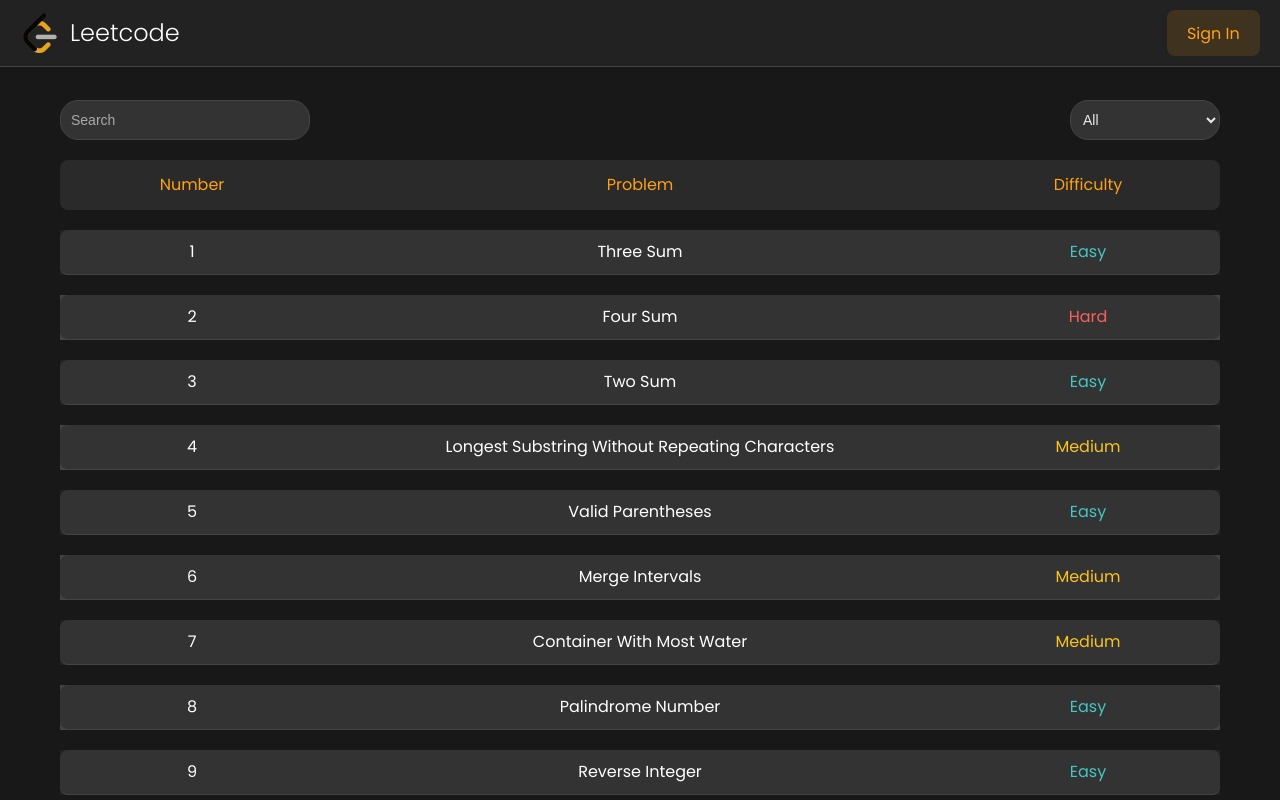
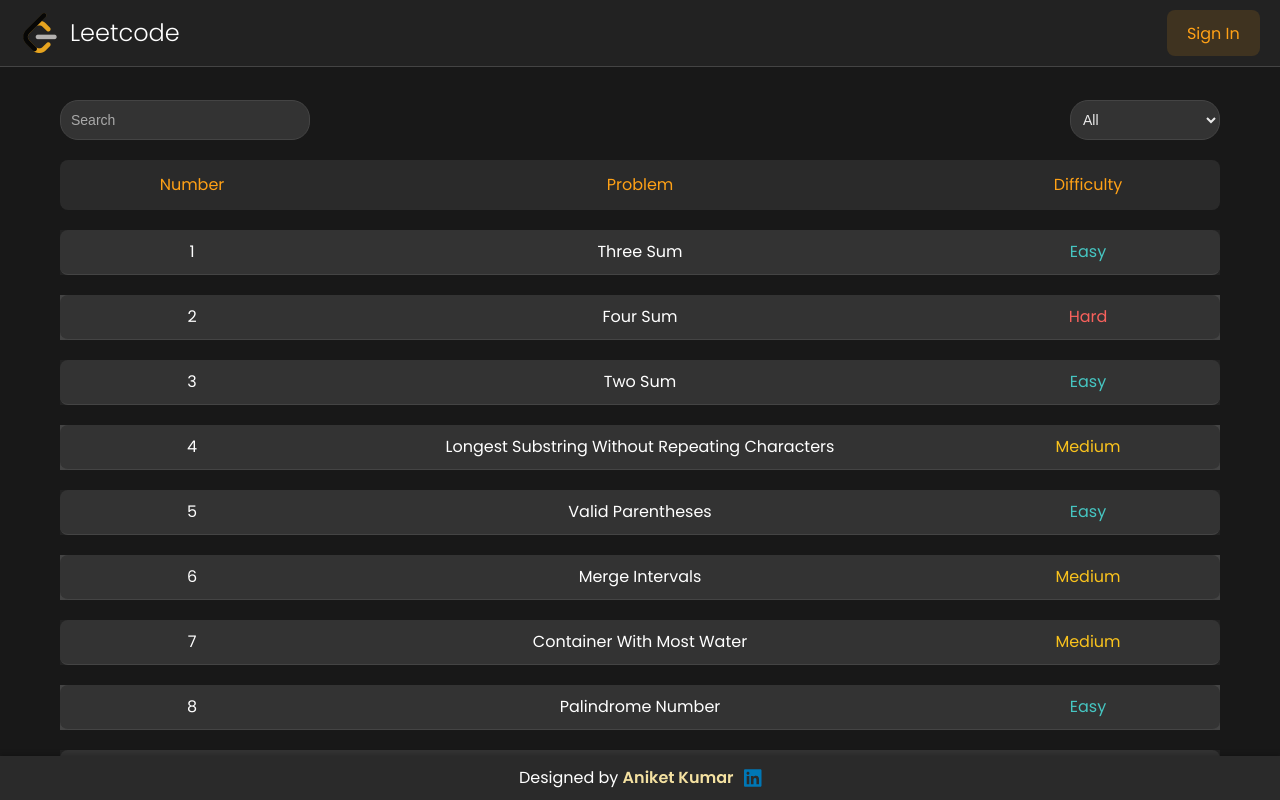
Before and after one commit to shinigl/Leetcode-Clone, a React (Vite) app: page / in a window 1280 px wide. Shown: the top 800 px of the page. Built offline with nearby package versions, Linux system fonts and the light colour scheme.

Commit message:
Updated CSS and added Footer.jsx

```diff
--- a/package.json
+++ b/package.json
@@ -11,6 +11,7 @@
   },
   "dependencies": {
     "@fortawesome/fontawesome-svg-core": "^6.7.2",
+    "@fortawesome/free-brands-svg-icons": "^6.7.2",
     "@fortawesome/free-solid-svg-icons": "^6.7.2",
     "@fortawesome/react-fontawesome": "^0.2.2",
     "dom": "^0.0.3",
--- a/src/App.jsx
+++ b/src/App.jsx
@@ -4,6 +4,7 @@ import { Link } from 'react-router-dom';
 import { useContext , useState } from 'react';
 import { myContext } from './main';
 import leetcodeLogo from './assets/logo.png';
+import Footer from './components/Footer';
 
 function App() {
 
@@ -84,6 +85,7 @@ function App() {
           }
         </div>
       </main>
+      <Footer/>
     </>
   );
 }
--- a/src/components/DiscussionPage.jsx
+++ b/src/components/DiscussionPage.jsx
@@ -79,6 +79,7 @@ function DiscussionPage() {
         {blogs.map((ele, idx) => (
           <CommentCard key={idx} data={ele} />
         ))}
+
       </div>
       <ToastContainer/>
     </>
--- /dev/null
+++ b/src/components/Footer.jsx
@@ -0,0 +1,25 @@
+import React from 'react';
+import { FontAwesomeIcon } from '@fortawesome/react-fontawesome';
+import { faLinkedin } from '@fortawesome/free-brands-svg-icons';
+import styles from '../styles/Footer.module.css';
+
+function Footer() {
+  return (
+    <footer className={styles.footer}>
+      <div className={styles.container}>
+        <p>Designed by <span className={styles.name}>Aniket Kumar</span></p>
+        <a
+          href="https://www.linkedin.com/in/aniket-kumar-shin/"
+          target="_blank"
+          rel="noopener noreferrer"
+          className={styles.linkedinLink}
+        >
+          <FontAwesomeIcon icon={faLinkedin} className={styles.icon} />
+
+        </a>
+      </div>
+    </footer>
+  );
+}
+
+export default Footer;
--- a/src/styles/App.module.css
+++ b/src/styles/App.module.css
@@ -17,7 +17,7 @@ main {
   max-width: 1200px;
   margin: auto;
   padding: 20px;
-  height: 100vh;
+
 }
 
 .navBar {
@@ -143,6 +143,7 @@ h1 {
   gap: 20px;
   margin-top: 20px;
   width: 100%;
+  margin-bottom: 50px;
 }
 
 .cardLink {
--- a/src/styles/CommentCard.module.css
+++ b/src/styles/CommentCard.module.css
@@ -5,7 +5,6 @@
   gap: 12px;
   border: 1px solid #f4e1a1; /* Goldenrod border for a unique touch */
   width: 100%;
-  max-width: 900px;
   padding: 20px;
   border-radius: 12px;
   background-color: #3b2f2f; /* Darker background */
@@ -17,7 +16,7 @@
 
 /* Hover effect for CommentCard */
 .commentCard:hover {
-  background-color: #444; /* Slightly lighter when hovered */
+  background-color: #1f1e1e; /* Slightly lighter when hovered */
   box-shadow: 0 8px 20px rgba(0, 0, 0, 0.6); /* Stronger shadow */
   transform: translateY(-4px); /* Slight lift effect */
 }
--- a/src/styles/Discussion.module.css
+++ b/src/styles/Discussion.module.css
@@ -1,12 +1,15 @@
 /* Discussion.module.css */
 
 /* Header Styling */
+
+
 .header {
   display: flex;
   justify-content: space-between;
   align-items: center;
 
   background-color: #2c2f33; /* Dark background for header */
+
   padding: 0 30px;
   height: 8vh;
   box-sizing: border-box;
@@ -73,7 +76,7 @@
   resize: none;
   font-size: 14px;
   outline: none;
-  min-height: 120px;
+  min-height: 100px;
   width: 100%;
   max-width: 100%;
   box-sizing: border-box;
@@ -85,10 +88,10 @@
 }
 
 .addBlog button {
-  background-color: #ffcc00;
+  background-color: #ffcc00ba;
   color: #fff;
   border: none;
-  padding: 12px 20px;
+  padding: 8px 20px;
   margin-top: 10px;
   border-radius: 5px;
   cursor: pointer;
@@ -114,6 +117,7 @@
   flex-direction: column;
   gap: 20px;
   padding: 0 20px;
+
 }
 
 .commentCard {
--- /dev/null
+++ b/src/styles/Footer.module.css
@@ -0,0 +1,41 @@
+/* Footer.module.css */
+
+.footer {
+    background-color: #2a2a2a;
+    color: #fff;
+    padding: 10px;
+    text-align: center;
+    position: fixed;
+    bottom: 0;
+    width: 100%;
+    box-shadow: 0 -2px 5px rgba(0, 0, 0, 0.2);
+  }
+
+  .container {
+    display: flex;
+    justify-content: center;
+    align-items: center;
+    gap: 10px;
+  }
+
+  .name {
+    font-weight: bold;
+    color: #f4e1a1; /* Goldenrod color */
+  }
+
+  .linkedinLink {
+    color: #0077b5; /* LinkedIn Blue */
+    text-decoration: none;
+    font-size: 16px;
+    display: flex;
+    align-items: center;
+    gap: 5px;
+  }
+
+  .linkedinLink:hover {
+    color: #005c8c; /* Darker LinkedIn Blue */
+  }
+
+  .icon {
+    font-size: 20px;
+  }
--- a/src/styles/Interface.module.css
+++ b/src/styles/Interface.module.css
@@ -57,7 +57,7 @@
   background-color: #2c2f33;
   border-radius: 8px;
   box-shadow: 0 4px 8px rgba(0, 0, 0, 0.2);
-  padding: 15px;
+  padding-right: 20px;
 }
 
 /* Heading */
```
Also changed, not shown: 1 other file (tests, documents, lock files or other folders).
